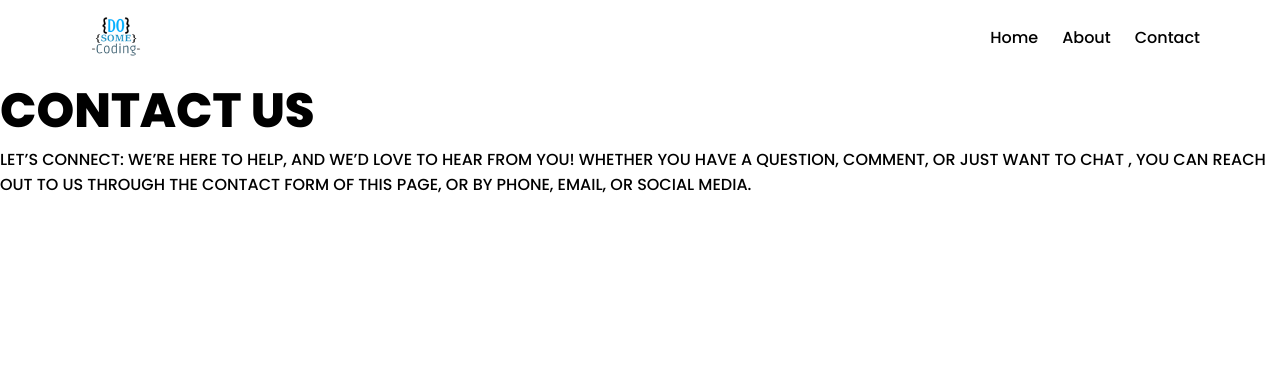
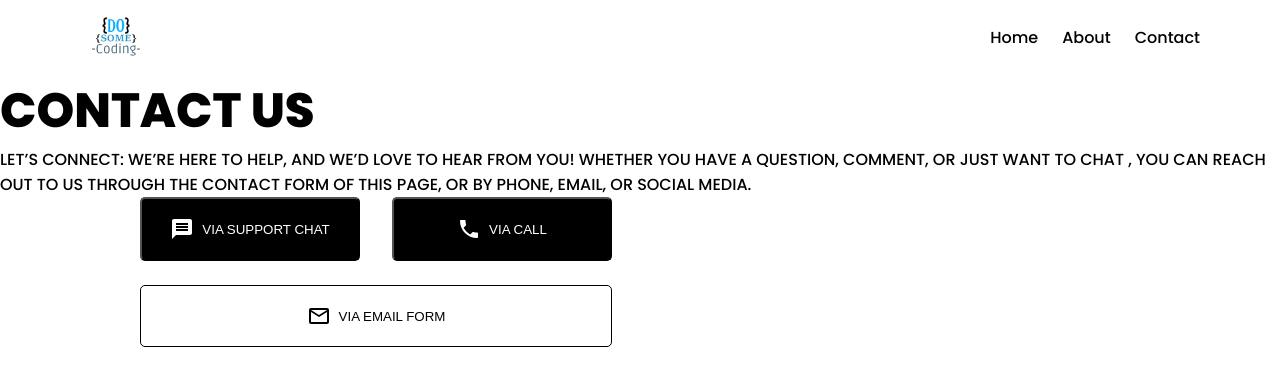
Before and after one commit to iamaman526/React-Projects, a React (Vite) app in the folder React-proj-02/: page / in a window 1280 px wide. Shown: the top 386 px of the page. Built offline with nearby package versions, Linux system fonts and the light colour scheme.

Commit message:
working on contact us form

```diff
--- a/React-proj-02/package.json
+++ b/React-proj-02/package.json
@@ -11,7 +11,8 @@
   },
   "dependencies": {
     "react": "^18.2.0",
-    "react-dom": "^18.2.0"
+    "react-dom": "^18.2.0",
+    "react-icons": "^4.10.1"
   },
   "devDependencies": {
     "@types/react": "^18.2.15",
--- a/React-proj-02/src/App.jsx
+++ b/React-proj-02/src/App.jsx
@@ -11,6 +11,7 @@ function App() {
     <Navigation/>
     <ContactHeader/>
     <ContactForm/>
+
   </div>
   )
 }
--- /dev/null
+++ b/React-proj-02/src/components/Button/Button.jsx
@@ -0,0 +1,13 @@
+import styles from "./Button.module.css";
+
+// eslint-disable-next-line react/prop-types
+const Button = ({ isOutline, icon, text }) => {
+  return (
+    <button className={isOutline ? styles.outline_btn : styles.primary_btn}>
+      {icon}
+      {text}
+    </button>
+  );
+};
+
+export default Button;
--- /dev/null
+++ b/React-proj-02/src/components/Button/Button.module.css
@@ -0,0 +1,28 @@
+.primary_btn{
+    padding: 18px 10px;
+    background-color: black;
+    color: white;
+    border-radius: 5px;
+    display: flex;
+    align-items: center;
+    gap: 8px;
+    min-width: 220px;
+    justify-content: center;
+    cursor: pointer;
+}
+
+.outline_btn{
+    padding: 18px 10px;
+    border: 1px solid black;
+    color: black;
+    border-radius: 5px;
+    display: flex;
+    align-items: center;
+    gap: 8px;
+    min-width: 220px;
+    justify-content: center;
+    background-color: white;
+    width: 100%        ;
+    cursor: pointer;
+
+}
--- a/React-proj-02/src/components/ContactForm/ContactForm.jsx
+++ b/React-proj-02/src/components/ContactForm/ContactForm.jsx
@@ -1,18 +1,30 @@
-import styles from "./ContactForm.module.css"
+import Button from "../Button/Button";
+import styles from "./ContactForm.module.css";
+import { MdMessage } from "react-icons/md";
+import { MdLocalPhone } from "react-icons/md";
+import { MdOutlineMail } from "react-icons/md";
 
 const ContactForm = () => {
   return (
     <section className={styles.container}>
-   <div className={styles.contact_form}>
+      <div className={styles.contact_form}>
+        <div className={styles.top_btn}>
+          <Button
+            text="VIA SUPPORT CHAT"
+            icon={<MdMessage fontSize="24px" />}
+          />
+          <Button text="VIA CALL" icon={<MdLocalPhone fontSize="24px" />} />
+        </div>
 
-   </div>
-   <div className={styles.contactImage}>
+        <Button
+          isOutline={true}
+          text="VIA EMAIL FORM"
+          icon={<MdOutlineMail fontSize="24px" />}
+        />
+      </div>
+      <div className={styles.contact_image}></div>
+    </section>
+  );
+};
 
-   </div>
-
-
-    </section>
-  )
-}
-
-export default ContactForm
+export default ContactForm;
--- a/React-proj-02/src/components/ContactForm/ContactForm.module.css
+++ b/React-proj-02/src/components/ContactForm/ContactForm.module.css
@@ -3,3 +3,15 @@
     max-width: 1000px;
     margin: 0 auto;
 }
+
+.top_btn{
+    display: flex;
+    gap: 32px;
+
+}
+
+.contact_form{
+    display: flex;
+    flex-direction: column;
+    gap: 24px;
+}
```
Also changed, not shown: 1 other file (tests, documents, lock files or other folders).
